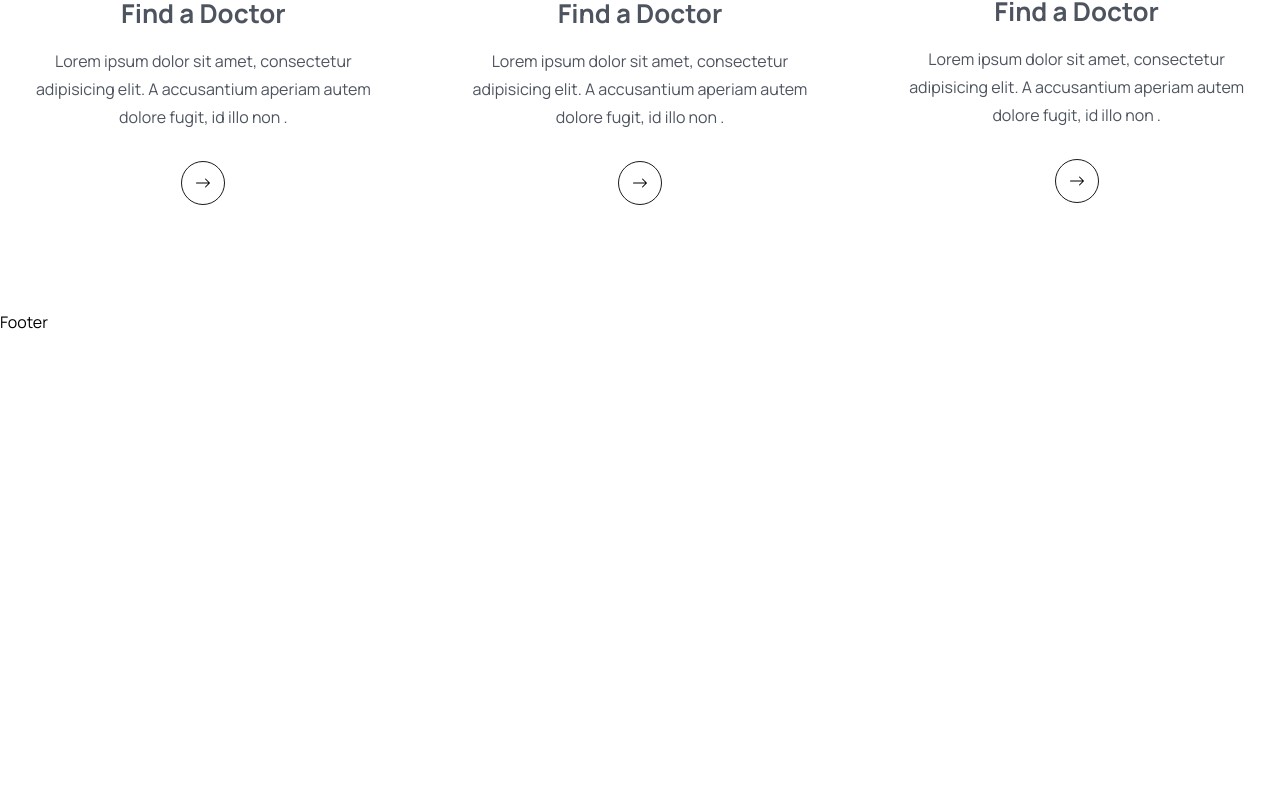
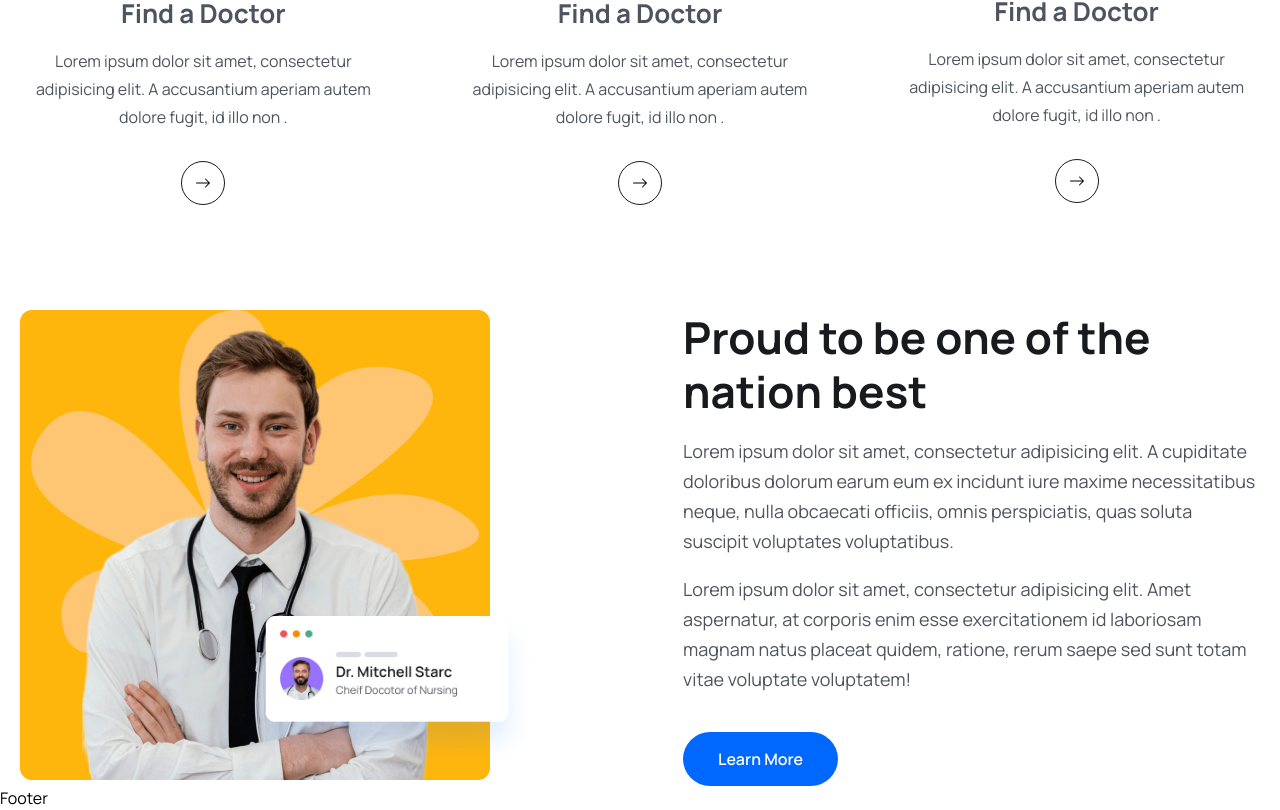
Before and after one commit to SalmanMohammed2001/Docker_Appointement_Frontend, a React (Vite) app: page / in a window 1280 px wide. Shown: the part 1374-2184 px from the top of the page. Before the commit the page ends 1708 px from the top, so only its background shows below. Built offline with nearby package versions, Linux system fonts and the light colour scheme.

Commit message:
implementation about components

```diff
--- /dev/null
+++ b/src/components/about/About.tsx
@@ -0,0 +1,36 @@
+import about from '../../assets/images/about.png'
+import aboutcard from '../../assets/images/about-card.png'
+
+const About = () => {
+    return (
+        <div>
+            <div className="container">
+                <div className={"flex justify-between gap-[50px] lg:gap-[130px] xl:gap-0   flex-col lg:flex-row"}>
+                    <div className={"relative w=3/4 lg:w-1/2 xl:w-[770px] z-10  order-2  lg:order-1 "}>
+                        <img src={about} alt=""/>
+                        <div
+                            className={"absolute z-20 bottom-4 w-[200px] md:w-[300px] right-[30%]  md:right-[7%] lg:right-[22%]"}>
+                            <img src={aboutcard} alt=""/>
+                        </div>
+                    </div>
+                    <div className={"w-full lg:w-1/2 xl:w-[670px] order-1 lg:order-2"}>
+                        <h2 className={"heading"}> Proud to be one of the nation best</h2>
+                        <p className={"text_para"}>Lorem ipsum dolor sit amet, consectetur adipisicing elit. A
+                            cupiditate doloribus dolorum
+                            earum eum ex incidunt iure maxime necessitatibus neque, nulla obcaecati officiis, omnis
+                            perspiciatis, quas soluta suscipit voluptates voluptatibus.</p>
+
+                        <p className={"text_para"}>Lorem ipsum dolor sit amet, consectetur adipisicing elit. Amet aspernatur, at corporis enim
+                            esse exercitationem id laboriosam magnam natus placeat quidem, ratione, rerum saepe sed sunt
+                            totam vitae voluptate voluptatem!</p>
+
+                        <button className={"btn"}>Learn More</button>
+                    </div>
+                </div>
+            </div>
+
+        </div>
+    )
+
+}
+export default About;
--- a/src/pages/Home.tsx
+++ b/src/pages/Home.tsx
@@ -6,6 +6,7 @@ import  icon2 from '../assets/images/icon02.png'
 import  icon3 from '../assets/images/icon03.png'
 import {Link} from "react-router-dom";
 import {BsArrowRight} from "react-icons/bs";
+import About from "../components/about/About.tsx";
 const Home = () => {
     return (
         <div>
@@ -149,6 +150,11 @@ const Home = () => {
 
             </section>
             {/*==============hero service section end=============================*/}
+
+            {/*====================about=========================*/}
+
+            <About/>
+            {/*====================about=========================*/}
         </div>
     )
 }
```
